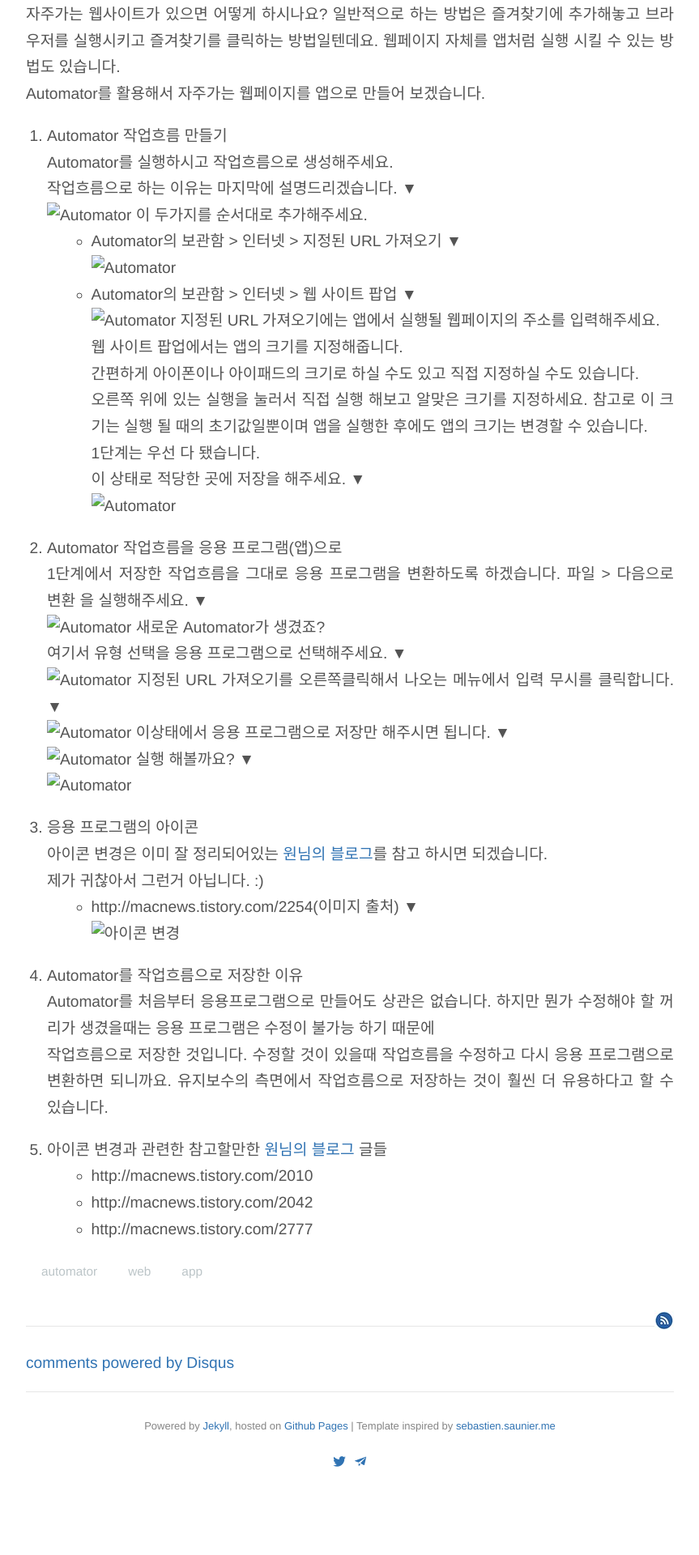
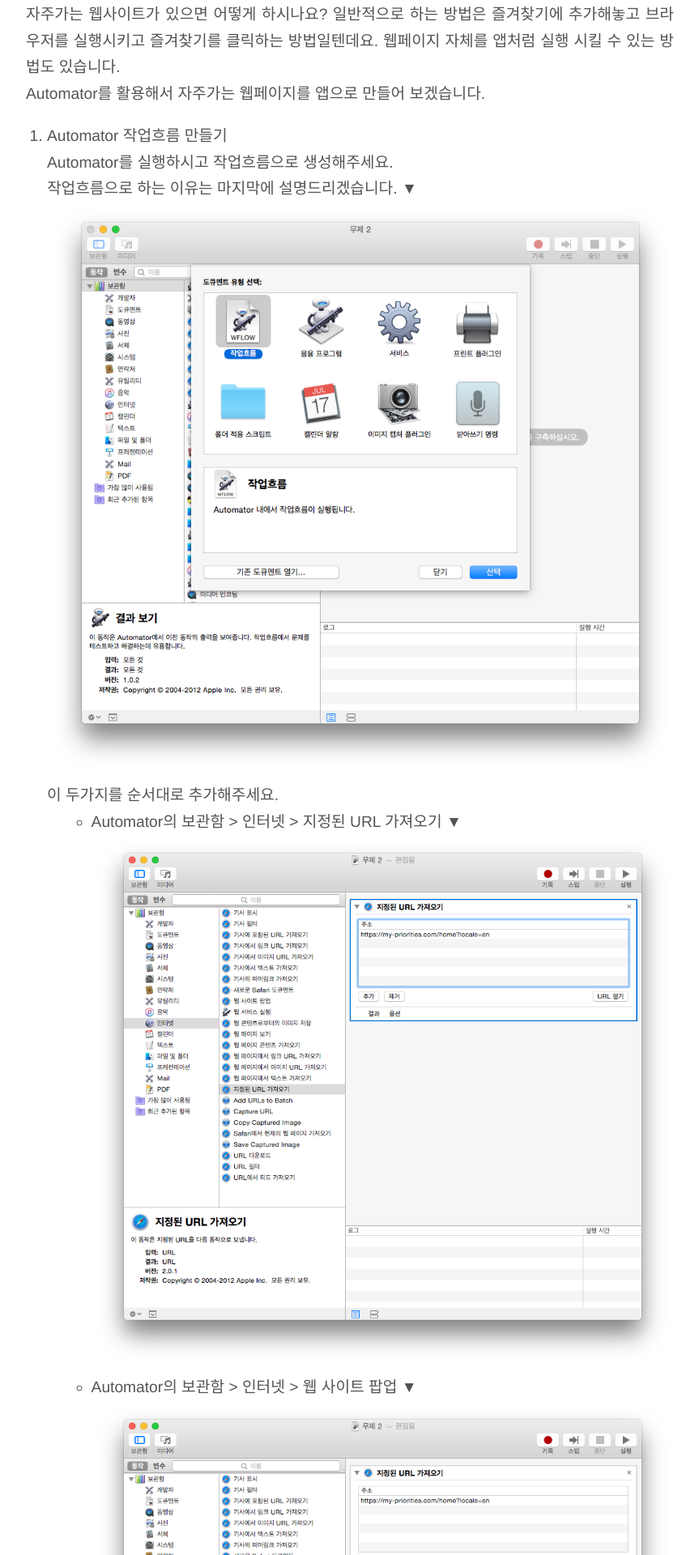
Before and after one commit to devfuner/devfuner.github.com, a Jekyll site: the page built from _posts/2015-08-01-webpage-to-app.md, in a window 1280 px wide. Shown: the part 315-2235 px from the top of the page at 81% size, without its empty margins (208-1071 px from the left). Built offline with Jekyll 4.4.1, drawn with Linux system fonts in a browser that asks for light colours; Markdown is read by kramdown in place of the engine named in the settings; comment, search, counter and statistics services are not loaded; before the commit the page ends 2150 px from its top, so only the background shows below that.

Commit message:
update webpage-to-app

```diff
--- a/_posts/2015-08-01-webpage-to-app.md
+++ b/_posts/2015-08-01-webpage-to-app.md
@@ -13,12 +13,12 @@
 1. Automator 작업흐름 만들기
 Automator를 실행하시고 작업흐름으로 생성해주세요.
 작업흐름으로 하는 이유는 마지막에 설명드리겠습니다. ▼
-![Automator](../images/posts/webpage-to-app/5864fcd2_001.png)
+![Automator](/images/posts/webpage-to-app/5864fcd2_001.png)
 이 두가지를 순서대로 추가해주세요.
     - Automator의 보관함 > 인터넷 > 지정된 URL 가져오기 ▼
-    ![Automator](../images/posts/webpage-to-app/5864fcd2_002.png)
+    ![Automator](/images/posts/webpage-to-app/5864fcd2_002.png)
     - Automator의 보관함 > 인터넷 > 웹 사이트 팝업 ▼
-    ![Automator](../images/posts/webpage-to-app/5864fcd2_003.png)
+    ![Automator](/images/posts/webpage-to-app/5864fcd2_003.png)
     지정된 URL 가져오기에는 앱에서 실행될 웹페이지의 주소를 입력해주세요.
     웹 사이트 팝업에서는 앱의 크기를 지정해줍니다.
     간편하게 아이폰이나 아이패드의 크기로 하실 수도 있고 직접 지정하실 수도 있습니다.
@@ -26,27 +26,27 @@
     참고로 이 크기는 실행 될 때의 초기값일뿐이며 앱을 실행한 후에도 앱의 크기는 변경할 수 있습니다.
     1단계는 우선 다 됐습니다.
     이 상태로 적당한 곳에 저장을 해주세요. ▼
-    ![Automator](../images/posts/webpage-to-app/5864fcd2_004.png)
+    ![Automator](/images/posts/webpage-to-app/5864fcd2_004.png)
 
 2. Automator 작업흐름을 응용 프로그램(앱)으로
     1단계에서 저장한 작업흐름을 그대로 응용 프로그램을 변환하도록 하겠습니다.
     파일 > 다음으로 변환 을 실행해주세요. ▼
-    ![Automator](../images/posts/webpage-to-app/5864fcd2_005.png)
+    ![Automator](/images/posts/webpage-to-app/5864fcd2_005.png)
     새로운 Automator가 생겼죠?
     여기서 유형 선택을 응용 프로그램으로 선택해주세요. ▼
-    ![Automator](../images/posts/webpage-to-app/5864fcd2_006.png)
+    ![Automator](/images/posts/webpage-to-app/5864fcd2_006.png)
     지정된 URL 가져오기를 오른쪽클릭해서 나오는 메뉴에서 입력 무시를 클릭합니다. ▼
-    ![Automator](../images/posts/webpage-to-app/5864fcd2_007.png)
+    ![Automator](/images/posts/webpage-to-app/5864fcd2_007.png)
     이상태에서 응용 프로그램으로 저장만 해주시면 됩니다. ▼
-    ![Automator](../images/posts/webpage-to-app/5864fcd2_008.png)
+    ![Automator](/images/posts/webpage-to-app/5864fcd2_008.png)
      실행 해볼까요? ▼
-     ![Automator](../images/posts/webpage-to-app/5864fcd2_009.png)
+     ![Automator](/images/posts/webpage-to-app/5864fcd2_009.png)
 
 3. 응용 프로그램의 아이콘
     아이콘 변경은 이미 잘 정리되어있는 [원님의 블로그](http://macnews.tistory.com)를 참고 하시면 되겠습니다.
     제가 귀찮아서 그런거 아닙니다. :)
     - http://macnews.tistory.com/2254(이미지 출처) ▼
-    ![아이콘 변경](../images/posts/webpage-to-app/5864fcd2_010.png)
+    ![아이콘 변경](/images/posts/webpage-to-app/5864fcd2_010.png)
 
 4. Automator를 작업흐름으로 저장한 이유
     Automator를 처음부터 응용프로그램으로 만들어도 상관은 없습니다.
```
